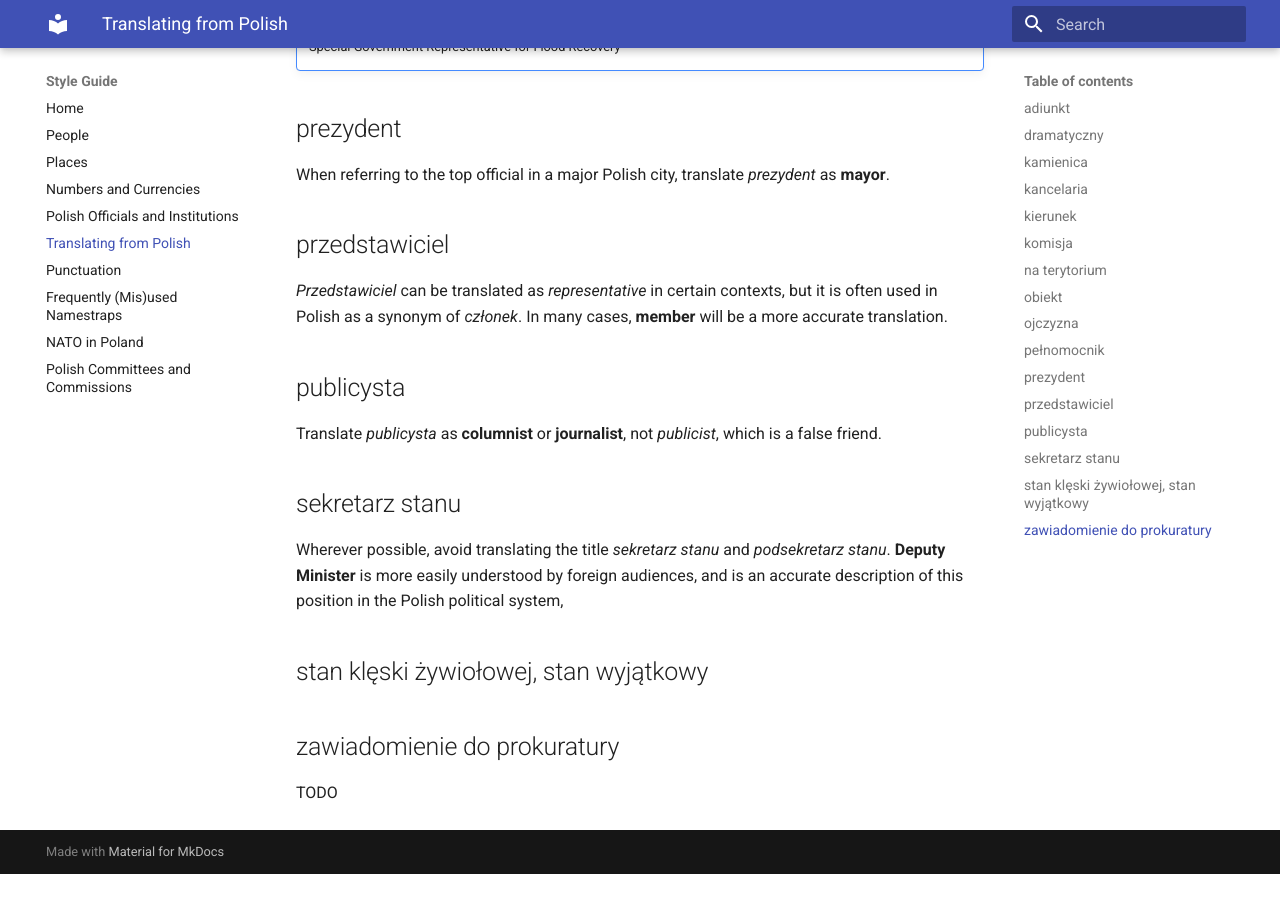
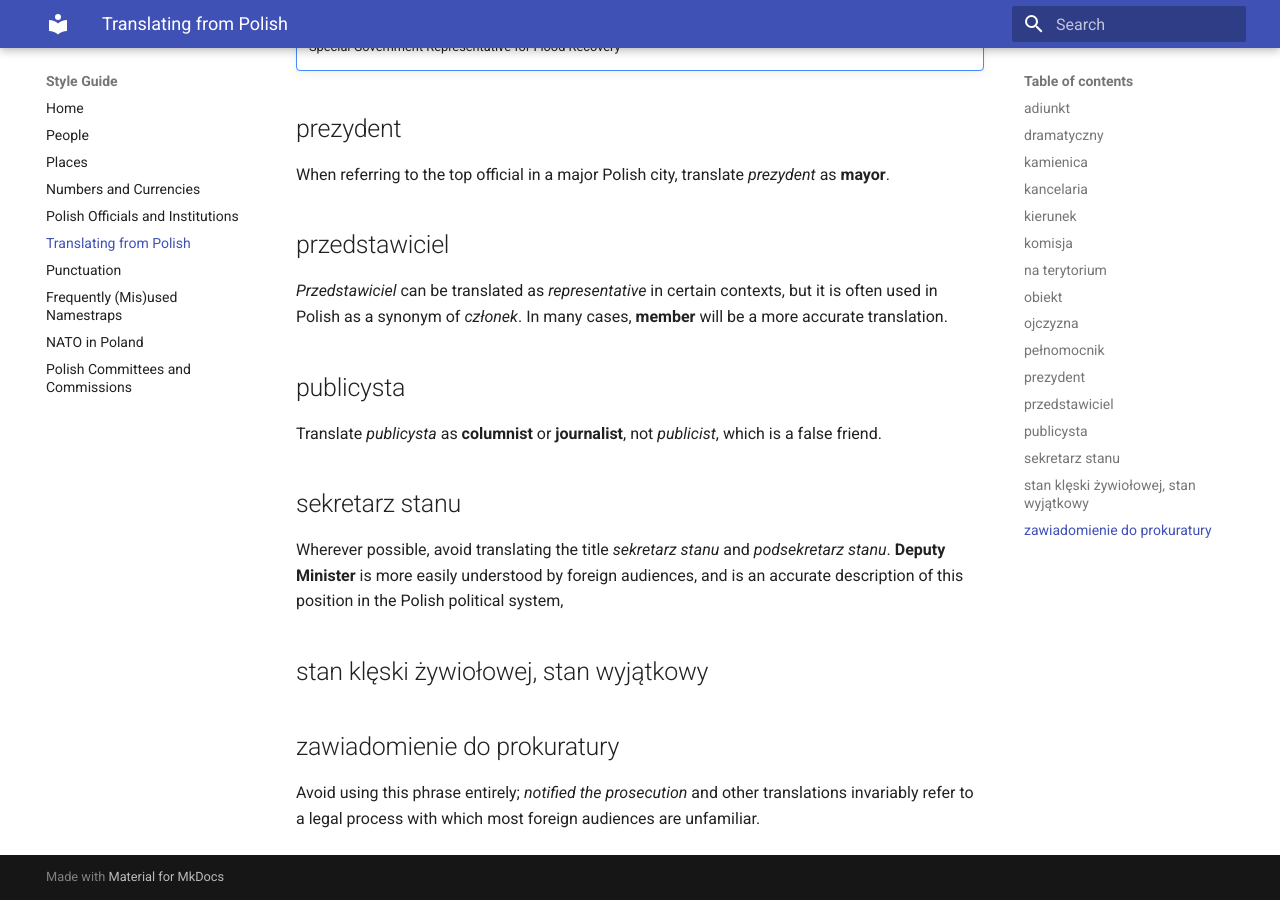
Before and after one commit to rthrbrs/styleguide, an MkDocs documentation site: the page built from docs/TranslatingFromPolish.md, in a window 1280 px wide and 900 px high, scrolled down 1762 px. Built offline with MkDocs 1.6.1 and Material for MkDocs 9.7.7, drawn with Linux system fonts in a browser that asks for light colours; before the commit the page ends 2636 px from its top, so only the background shows below that.

Commit message:
added zawiadomienie do prokuratury

```diff
--- a/docs/TranslatingFromPolish.md
+++ b/docs/TranslatingFromPolish.md
@@ -63,4 +63,4 @@ Wherever possible, avoid translating the title _sekretarz stanu_ and _podsekreta
 
 ## zawiadomienie do prokuratury
 
-TODO
+Avoid using this phrase entirely; _notified the prosecution_ and other translations invariably refer to a legal process with which most foreign audiences are unfamiliar.
```
